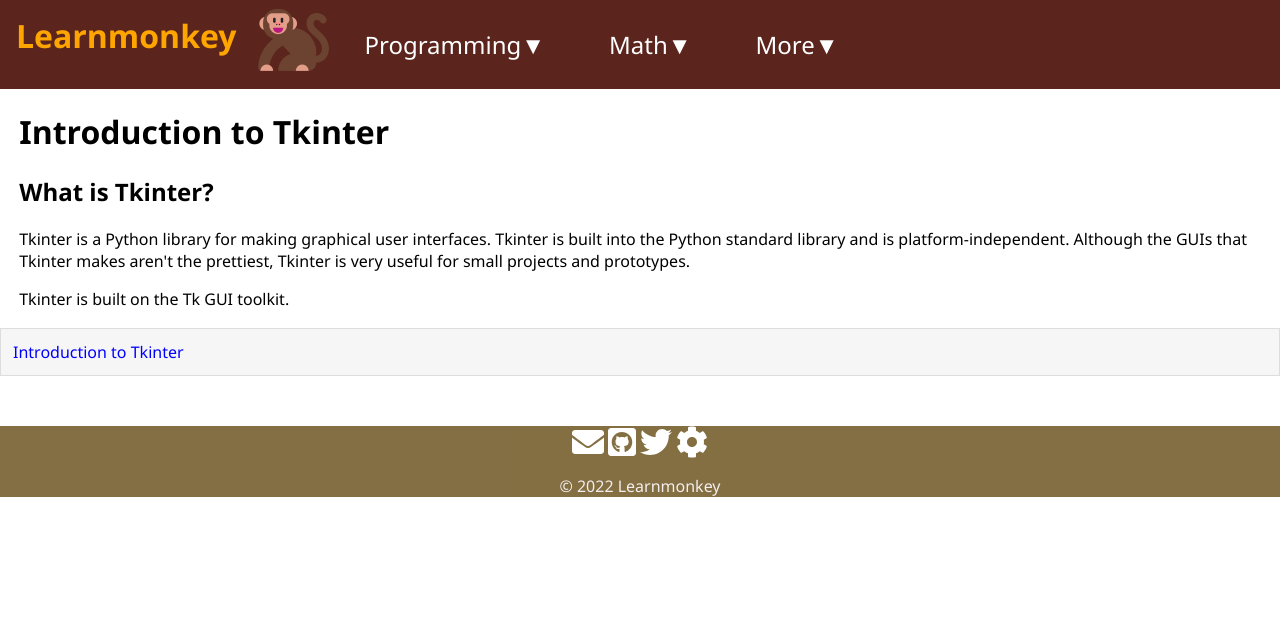
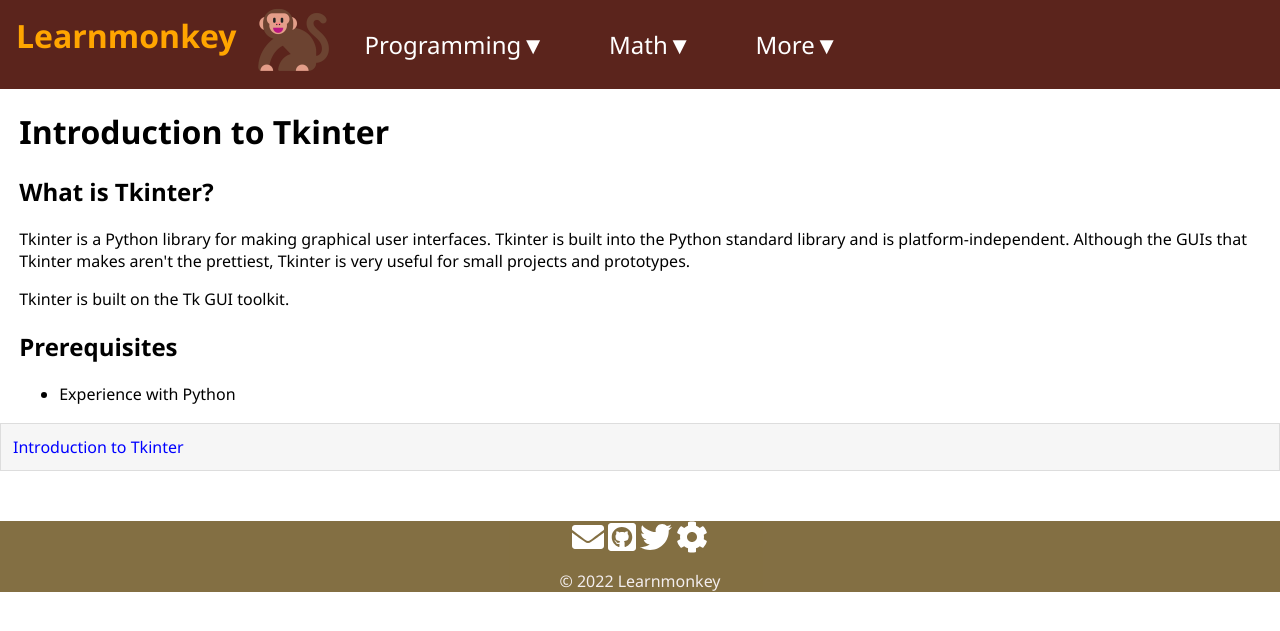
Before and after one commit to learnmonkey/learnmonkey.github.io, a Jekyll site: the page built from programming/python/tkinter/index.html, in a window 1280 px wide. Shown: the top 631 px of the page. Built offline with Jekyll 4.4.1, drawn with Linux system fonts in a browser that asks for light colours; nearby versions of some CDN libraries.

Commit message:
Tkinter prereqs

```diff
--- a/programming/python/tkinter/index.html
+++ b/programming/python/tkinter/index.html
@@ -11,3 +11,10 @@
     <p>Tkinter is a Python library for making graphical user interfaces. Tkinter is built into the Python standard library and is platform-independent. Although the GUIs that Tkinter makes aren't the prettiest, Tkinter is very useful for small projects and prototypes. </p>
     <p>Tkinter is built on the Tk GUI toolkit.</p>
 </section>
+
+<section>
+    <h2>Prerequisites</h2>
+    <ul>
+        <li>Experience with Python</li>
+    </ul>
+</section>
```
